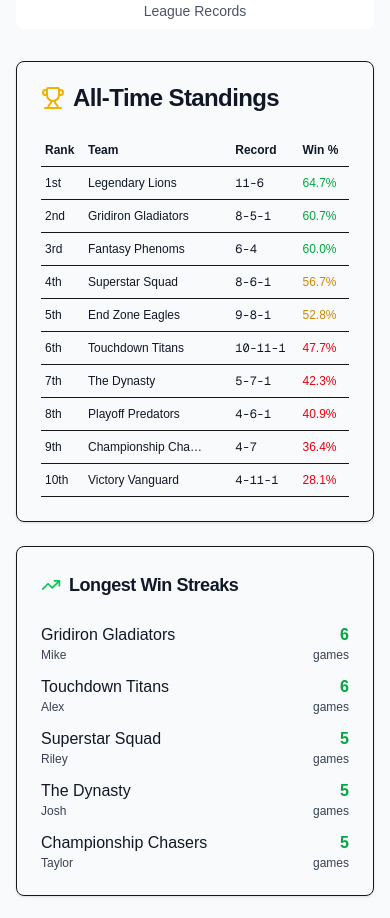
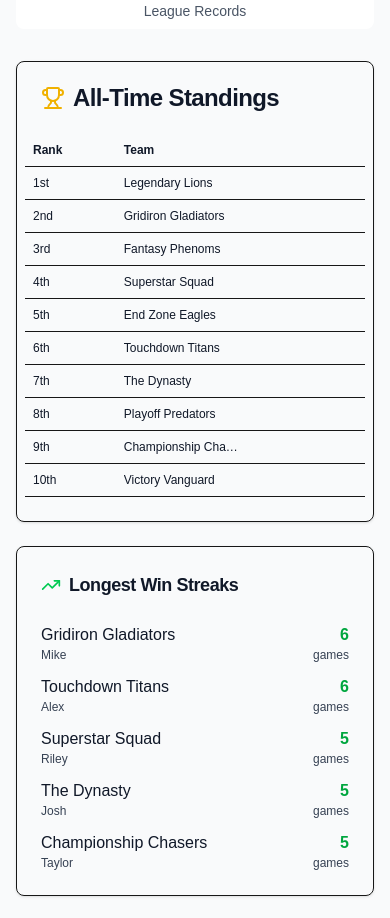
Before and after one commit to joshgreiff/fantasy-league-history, a Next.js app: page / in a window 390 px wide. Shown: the part 780-1698 px from the top of the page. Built offline with nearby package versions, Linux system fonts and the light colour scheme.

Commit message:
🎨 UI improvements: Fix League Records heading colors & improve mobile table scrolling

```diff
--- a/src/components/AllTimeStandings.tsx
+++ b/src/components/AllTimeStandings.tsx
@@ -36,14 +36,14 @@ export default function AllTimeStandings({ teams, stats }: AllTimeStandingsProps
           </CardTitle>
         </CardHeader>
         <CardContent>
-          <div className="overflow-x-auto">
-            <table className="w-full text-xs sm:text-sm">
+          <div className="overflow-x-auto -mx-4 sm:mx-0">
+            <table className="w-full min-w-[600px] text-xs sm:text-sm">
               <thead>
                 <tr className="border-b">
-                  <th className="text-left py-2 px-1 sm:px-3 text-gray-900 font-semibold">Rank</th>
-                  <th className="text-left py-2 px-1 sm:px-3 text-gray-900 font-semibold">Team</th>
-                  <th className="text-left py-2 px-1 sm:px-3 text-gray-900 font-semibold">Record</th>
-                  <th className="text-left py-2 px-1 sm:px-3 text-gray-900 font-semibold">Win %</th>
+                  <th className="text-left py-2 px-2 sm:px-3 text-gray-900 font-semibold">Rank</th>
+                  <th className="text-left py-2 px-2 sm:px-3 text-gray-900 font-semibold">Team</th>
+                  <th className="text-left py-2 px-2 sm:px-3 text-gray-900 font-semibold">Record</th>
+                  <th className="text-left py-2 px-2 sm:px-3 text-gray-900 font-semibold">Win %</th>
                   <th className="text-left py-2 px-1 sm:px-3 hidden sm:table-cell text-gray-900 font-semibold">PF</th>
                   <th className="text-left py-2 px-1 sm:px-3 hidden sm:table-cell text-gray-900 font-semibold">PA</th>
                   <th className="text-left py-2 px-1 sm:px-3 hidden md:table-cell text-gray-900 font-semibold">Avg</th>
@@ -54,21 +54,21 @@ export default function AllTimeStandings({ teams, stats }: AllTimeStandingsProps
               <tbody>
                 {sortedStats.map((stat, index) => (
                   <tr key={stat.teamId} className="border-b hover:bg-gray-50">
-                    <td className="py-2 px-1 sm:px-3">
+                    <td className="py-2 px-2 sm:px-3">
                       <span className="font-medium text-xs sm:text-sm text-gray-900">
                         {index + 1}{getRankSuffix(index + 1)}
                       </span>
                     </td>
-                    <td className="py-2 px-1 sm:px-3">
+                    <td className="py-2 px-2 sm:px-3">
                       <div>
                         <div className="font-medium text-xs sm:text-sm text-gray-900 truncate max-w-[120px] sm:max-w-none">{stat.team?.name}</div>
                         <div className="text-xs text-gray-700 hidden sm:block">{stat.team?.owner}</div>
                       </div>
                     </td>
-                    <td className="py-2 px-1 sm:px-3 font-mono text-xs sm:text-sm text-gray-900">
+                    <td className="py-2 px-2 sm:px-3 font-mono text-xs sm:text-sm text-gray-900">
                       {formatRecord(stat.wins, stat.losses, stat.ties)}
                     </td>
-                    <td className="py-2 px-1 sm:px-3">
+                    <td className="py-2 px-2 sm:px-3">
                       <span className={`font-medium text-xs sm:text-sm ${
                         stat.winPct >= 60 ? 'text-green-600' :
                         stat.winPct >= 50 ? 'text-yellow-600' :
--- a/src/components/LeagueRecords.tsx
+++ b/src/components/LeagueRecords.tsx
@@ -79,7 +79,7 @@ export default function LeagueRecords({ records }: LeagueRecordsProps) {
               >
                 <div className="flex items-center gap-2 mb-2">
                   {item.icon}
-                  <h3 className="font-semibold text-sm">{item.title}</h3>
+                  <h3 className="font-semibold text-sm text-gray-900">{item.title}</h3>
                 </div>
                 <div className="space-y-1">
                   <div className={`text-2xl font-bold ${item.color}`}>
```
